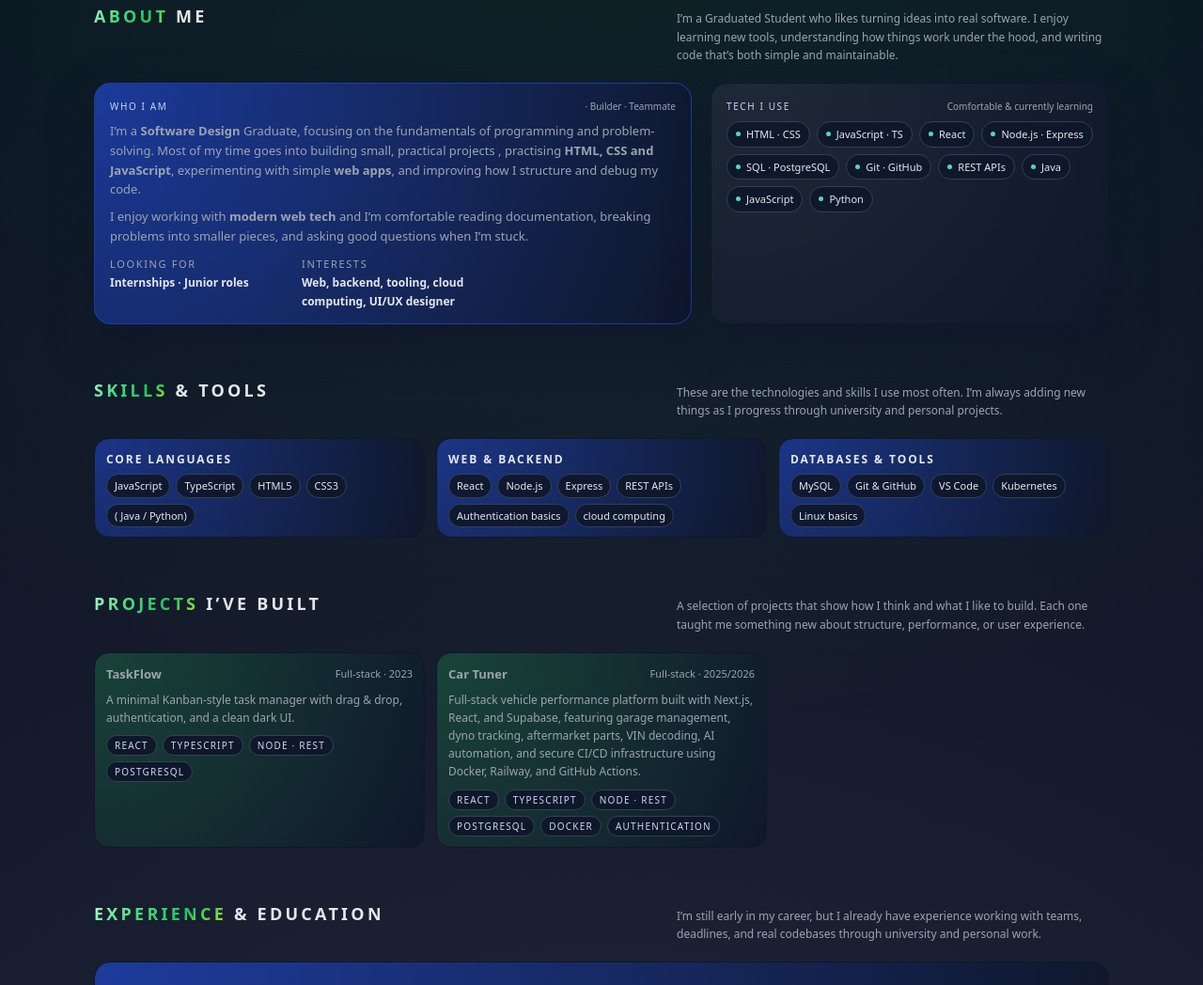
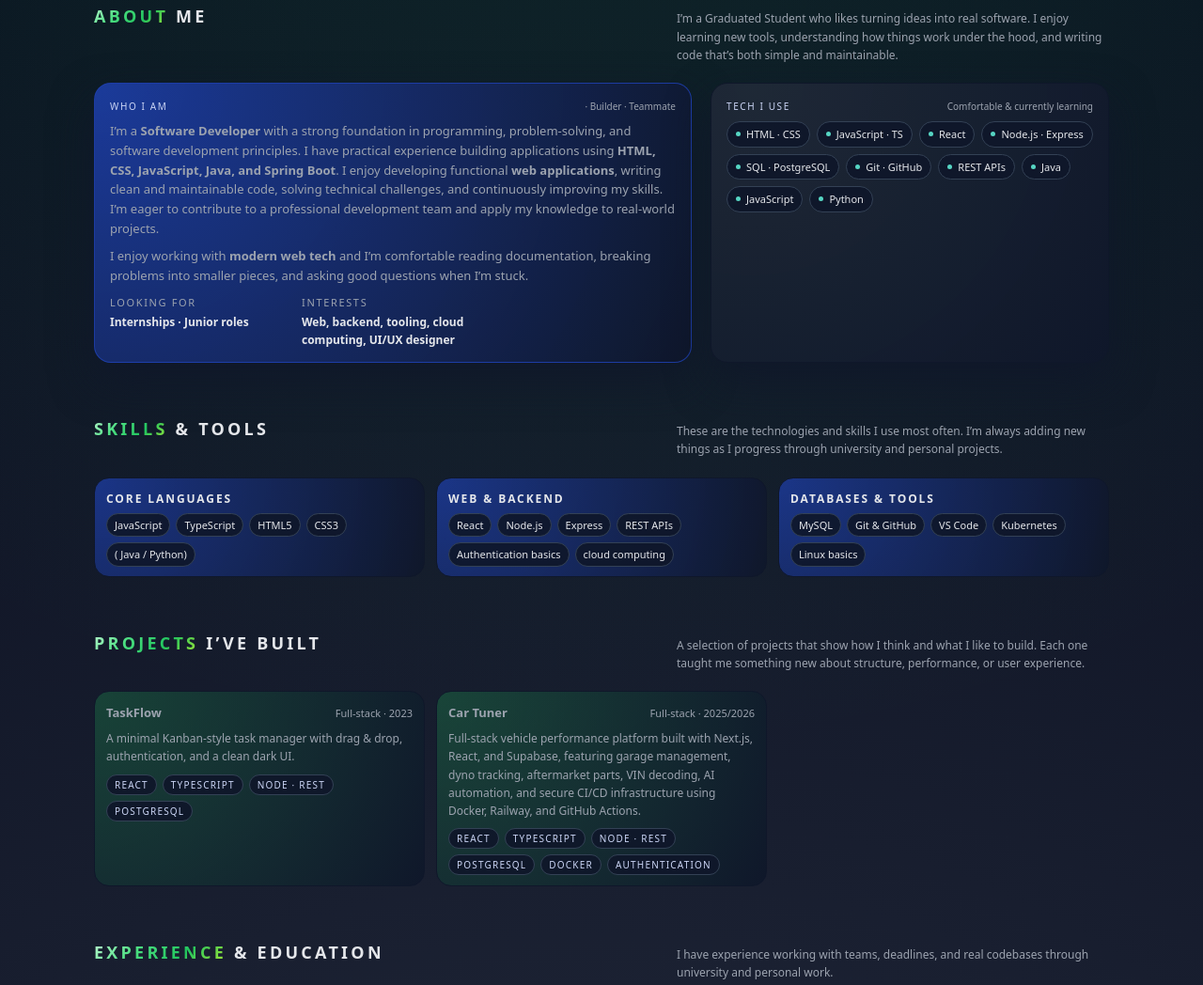
Before and after one commit to Ammar8172/ammar-portfolio, a plain HTML site: page index.html in a window 1280 px wide. Shown: the part 620-1668 px from the top of the page at 94% size. Drawn offline with Linux system fonts and the light colour scheme.

Commit message:
Update details

```diff
--- a/index.html
+++ b/index.html
@@ -1331,12 +1331,14 @@
           </div>
           <div class="about-text">
             <p>
-              <p>
-  I’m a <strong>Software Design</strong> Graduate, focusing on the
-  fundamentals of programming and problem-solving. Most of my time goes into
-  building small, practical projects , practising <strong>HTML, CSS and
-  JavaScript</strong>, experimenting with simple <strong>web apps</strong>, and
-  improving how I structure and debug my code.
+  <p>
+  I’m a <strong>Software Developer</strong> with a strong foundation in programming,
+  problem-solving, and software development principles. I have practical experience
+  building applications using <strong>HTML, CSS, JavaScript, Java, and Spring Boot</strong>.
+  I enjoy developing functional <strong>web applications</strong>, writing clean and
+  maintainable code, solving technical challenges, and continuously improving my skills.
+  I’m eager to contribute to a professional development team and apply my knowledge
+  to real-world projects.
 </p>
 
             </p>
@@ -1487,8 +1489,7 @@
           <span>Experience</span> &amp; education
         </h2>
         <p class="section-subtitle">
-          I’m still early in my career, but I already have experience working
-          with teams, deadlines, and real codebases through university and
+          I have experience working with teams, deadlines, and real codebases through university and
           personal work.
         </p>
       </div>
@@ -1498,7 +1499,7 @@
           <div class="timeline-date">2021 – Present</div>
           <div class="timeline-main">
             <strong>BSc in Software Design With Artificial Intelligence For Cloud Computing</strong>
-            <span> · Technological University of the Shannon:Midlands Midwest</span>
+            <span> · Technological University of the Shannon: Midlands Midwest</span>
             <ul>
               <li>Key modules: Networking, Web Development, Databases.</li>
               <li>Group projects: built web apps &amp; documented system design.</li>
```
